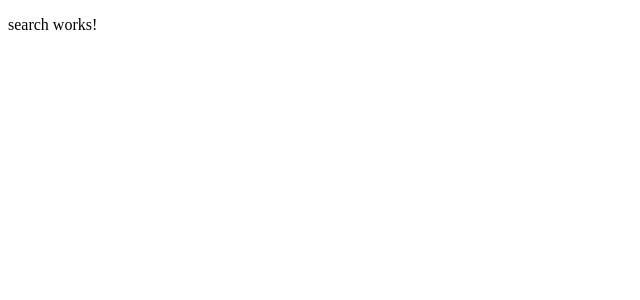
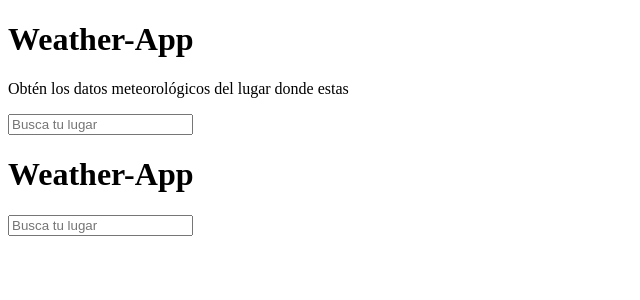
Before and after one commit to GusEngers/weather-app2, an Angular app: page / in a window 1280 px wide. Shown: the top 300 px of the page, without its empty margins (0-640 px from the left). Built offline with nearby package versions, Linux system fonts and the light colour scheme.

Commit message:
Add: condicionales en componente search

```diff
--- a/src/app/app.component.html
+++ b/src/app/app.component.html
@@ -1 +1,2 @@
-<app-search></app-search>
+<app-search [start]="true"></app-search>
+<app-search [start]="false"></app-search>
--- a/src/app/app.config.ts
+++ b/src/app/app.config.ts
@@ -2,7 +2,8 @@ import { ApplicationConfig } from '@angular/core';
 import { provideRouter } from '@angular/router';
 
 import { routes } from './app.routes';
+import { provideHttpClient } from '@angular/common/http';
 
 export const appConfig: ApplicationConfig = {
-  providers: [provideRouter(routes)]
+  providers: [provideRouter(routes), provideHttpClient()],
 };
--- a/src/app/components/search/search.component.html
+++ b/src/app/components/search/search.component.html
@@ -1 +1,16 @@
-<p>search works!</p>
+@if (start) {
+
+<header>
+  <h1>Weather-App</h1>
+  <p>Obtén los datos meteorológicos del lugar donde estas</p>
+  <input type="search" placeholder="Busca tu lugar" />
+</header>
+
+} @else {
+
+<header>
+  <h1>Weather-App</h1>
+  <input type="search" placeholder="Busca tu lugar" />
+</header>
+
+}
--- a/src/app/components/search/search.component.ts
+++ b/src/app/components/search/search.component.ts
@@ -1,12 +1,12 @@
-import { Component } from '@angular/core';
+import { Component, Input } from '@angular/core';
 
 @Component({
   selector: 'app-search',
   standalone: true,
   imports: [],
   templateUrl: './search.component.html',
-  styleUrl: './search.component.scss'
+  styleUrl: './search.component.scss',
 })
 export class SearchComponent {
-
+  @Input() start!: boolean;
 }
```
Also changed, not shown: src/app/services/data-api.service.ts (+6 -5 lines).
